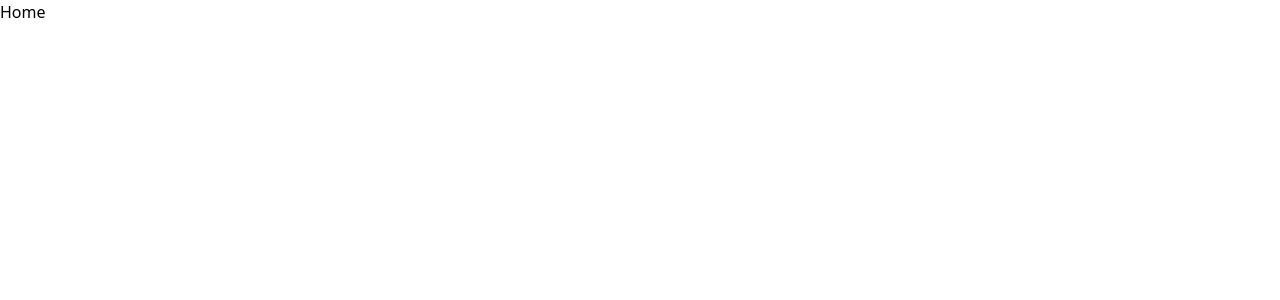
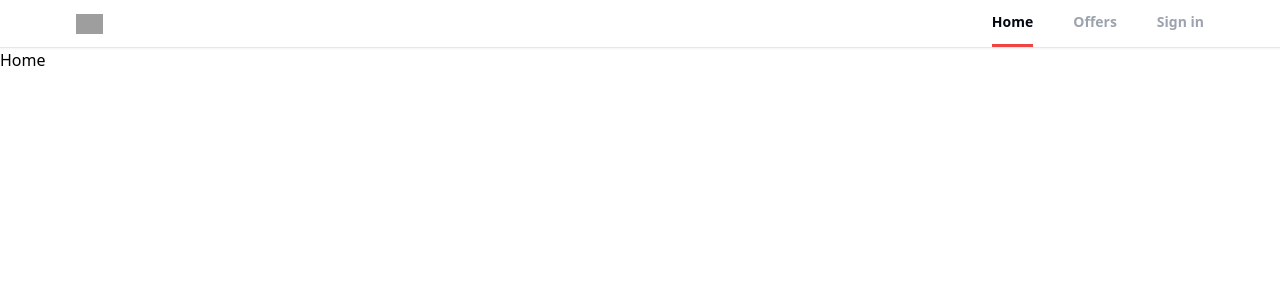
Before and after one commit to TeflonDon-dev/realtor-clone-react, a React (Create React App) app: page / in a window 1280 px wide. Shown: the top 300 px of the page. Built offline with nearby package versions, Linux system fonts and the light colour scheme; grey boxes are pictures that could not be loaded.

Commit message:
create the header component

```diff
--- a/src/App.js
+++ b/src/App.js
@@ -5,11 +5,14 @@
 import Offers from "./Pages/Offers";
 import SignIn from "./Pages/SignIn";
 import SignUp from "./Pages/SignUp";
+import Header from "./Components/Header";
 
 function App() {
   return (
     <>
+
       <Router>
+        <Header/>
         <Routes>
           <Route path="/" element={<Home/>}/>
           <Route path="/profile" element={<Profile/>}/>
--- /dev/null
+++ b/src/Components/Header.jsx
@@ -0,0 +1,32 @@
+import React from 'react';
+import {useLocation, useNavigate} from "react-router-dom"
+
+
+export default function Header() {
+    const location = useLocation();
+    const navigate = useNavigate();
+
+
+    function pathMathRoute(route) {
+        if (route === location.pathname) {
+            return true
+        }
+    }
+
+  return (
+      <div className='bg-white border-b shadow-sm sticky top-0 z-50'>
+          <header className='flex justify-between items-center px-3 max-w-6xl mx-auto'>
+              <div>
+                  <img src="https://static.rdc.moveaws.com/images/logos/rdc-logo-default.svg" alt="logo"  className='h-5 cursor-pointer' onClick={()=>navigate("/")}/>
+              </div>
+              <div>
+                  <ul className='flex space-x-10'>
+                      <li onClick={()=>navigate("/")} className={` cursor-pointer py-3 text-sm font-semibold text-gray-400  ${pathMathRoute("/") && "border-b-[3px] border-b-red-500 text-gray-950"}`}>Home</li>
+                      <li onClick={()=>navigate("/offers")} className={` cursor-pointer py-3 text-sm font-semibold text-gray-400 ${pathMathRoute("/offers") && "text-gray-950 border-b-[3px] border-b-red-500"} cursor-pointer `}>Offers</li>
+                      <li onClick={()=>navigate("/sign-in")} className={`cursor-pointer py-3 text-sm font-semibold text-gray-400 ${pathMathRoute("/sign-in") && "text-gray-950 border-b-[3px]  border-b-red-500"}`}>Sign in</li>
+                  </ul>
+              </div>
+          </header>
+    </div>
+  )
+}
--- a/src/Pages/Home.jsx
+++ b/src/Pages/Home.jsx
@@ -1,6 +1,8 @@
- import React from 'react'
+import React from 'react'
 
- export default function Home() {
+
+export default function Home() {
+
    return (
      <div>Home</div>
    )
```
